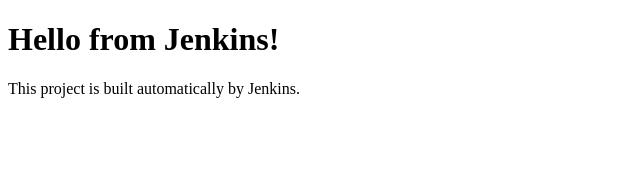
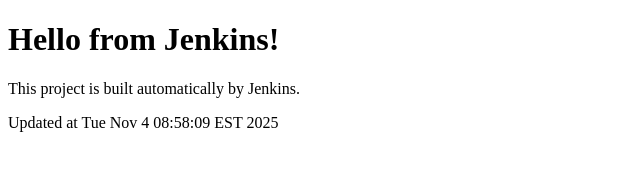
Before and after one commit to Lcodeee/jenkins-demo, a plain HTML site: page index.html in a window 1280 px wide. Shown: the whole page, without its empty margins (0-640 px from the left). Drawn offline with Linux system fonts and the light colour scheme.

Commit message:
Add timestamp

```diff
--- a/index.html
+++ b/index.html
@@ -11,3 +11,4 @@
 </body>
 
 </html>
+Updated at Tue Nov  4 08:58:09 EST 2025
```
